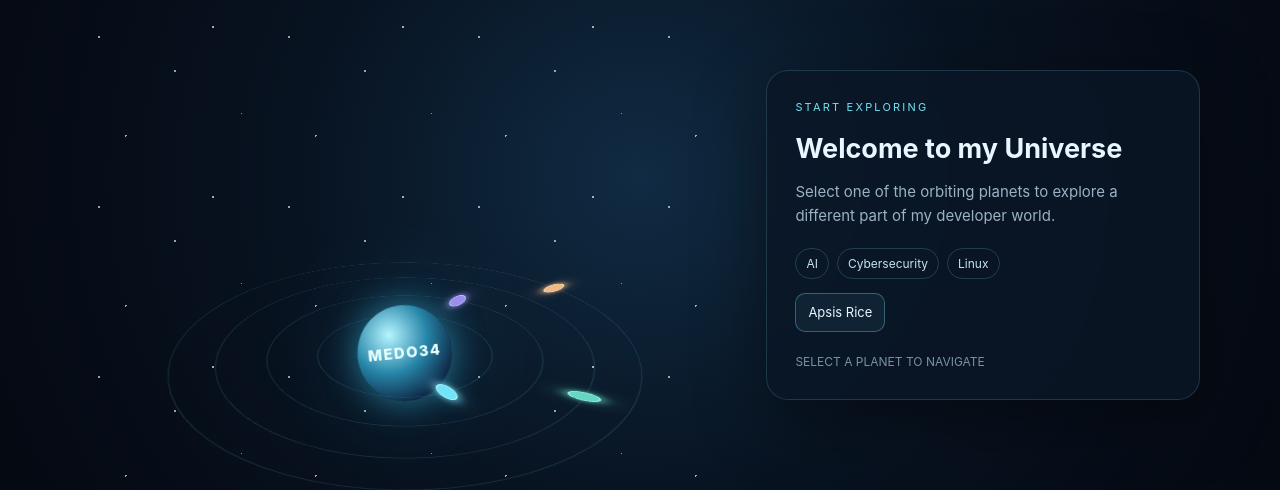
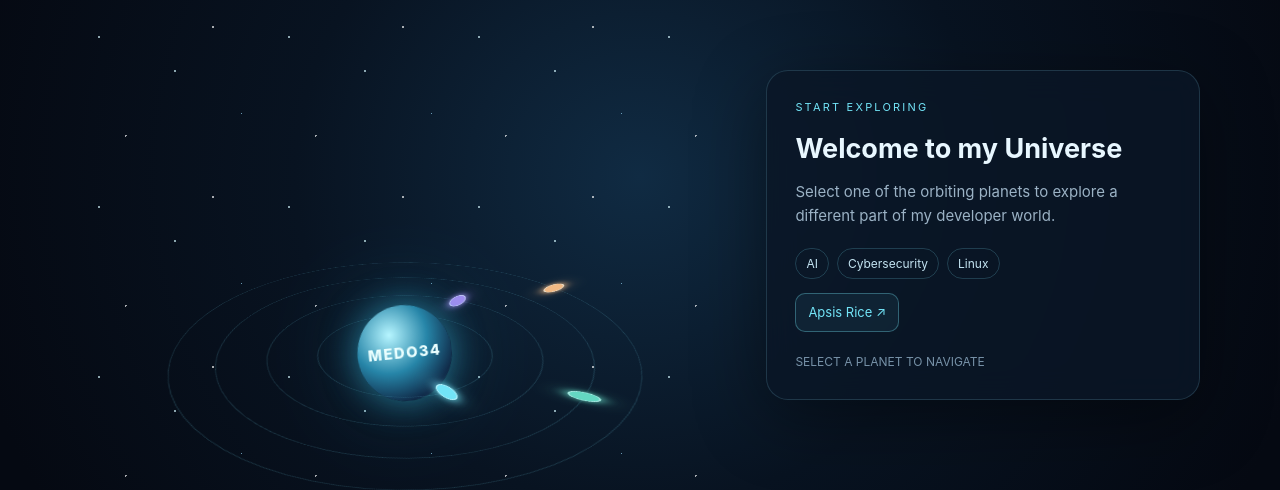
Before and after one commit to medo34op/medo34op, a plain HTML site: page site/index.html in a window 1280 px wide. Shown: the part 322-812 px from the top of the page. Drawn offline with Linux system fonts and the light colour scheme.

Commit message:
Link Apsis Rice from Universe environment planet

```diff
--- a/site/index.html
+++ b/site/index.html
@@ -41,7 +41,7 @@ footer{text-align:center;color:#71899c;font-size:12px;padding:0 20px 24px}
 <div class="orbit"><button class="planet" aria-label="Tech stack" data-id="stack"></button></div>
 <div class="orbit"><button class="planet" aria-label="Environment" data-id="environment"></button></div>
 </div></div></section>
-<aside class="panel" aria-live="polite"><div class="kicker" id="kicker">Start exploring</div><h2 id="title">Welcome to my Universe</h2><p id="description">Select one of the orbiting planets to explore a different part of my developer world.</p><div class="chips" id="chips"><span>AI</span><span>Cybersecurity</span><span>Linux</span></div><span class="environment-link" id="environment-link" hidden>Apsis Rice</span><div class="hint">SELECT A PLANET TO NAVIGATE</div></aside>
+<aside class="panel" aria-live="polite"><div class="kicker" id="kicker">Start exploring</div><h2 id="title">Welcome to my Universe</h2><p id="description">Select one of the orbiting planets to explore a different part of my developer world.</p><div class="chips" id="chips"><span>AI</span><span>Cybersecurity</span><span>Linux</span></div><a class="environment-link" id="environment-link" href="https://github.com/Aws-702/Apsis" target="_blank" rel="noopener noreferrer" hidden>Apsis Rice ↗</a><div class="hint">SELECT A PLANET TO NAVIGATE</div></aside>
 </div></main>
 <footer>Built with curiosity · Powered by Arch Linux · <a href="https://github.com/medo34op" style="color:#72e4f7">github.com/medo34op</a></footer>
 <script>
```
